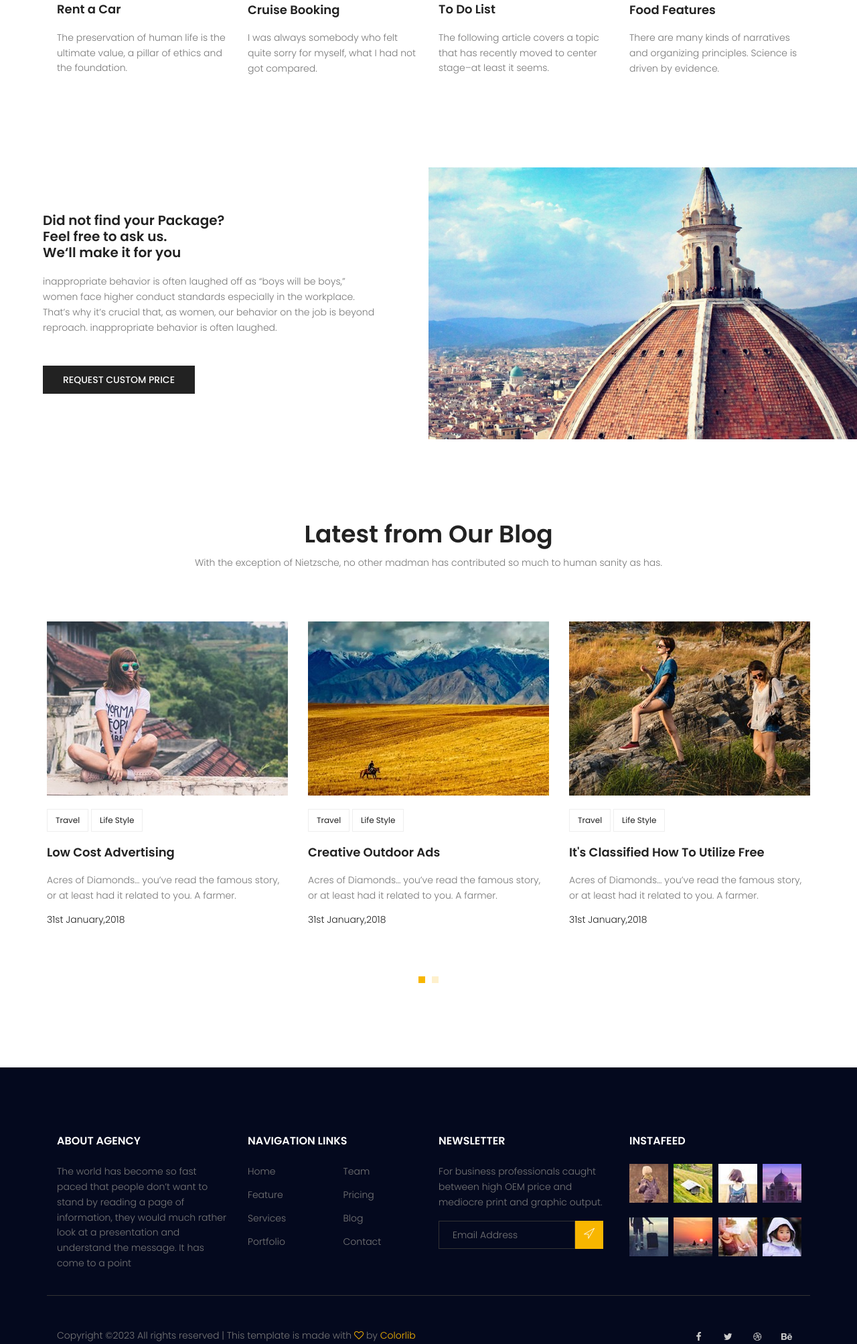
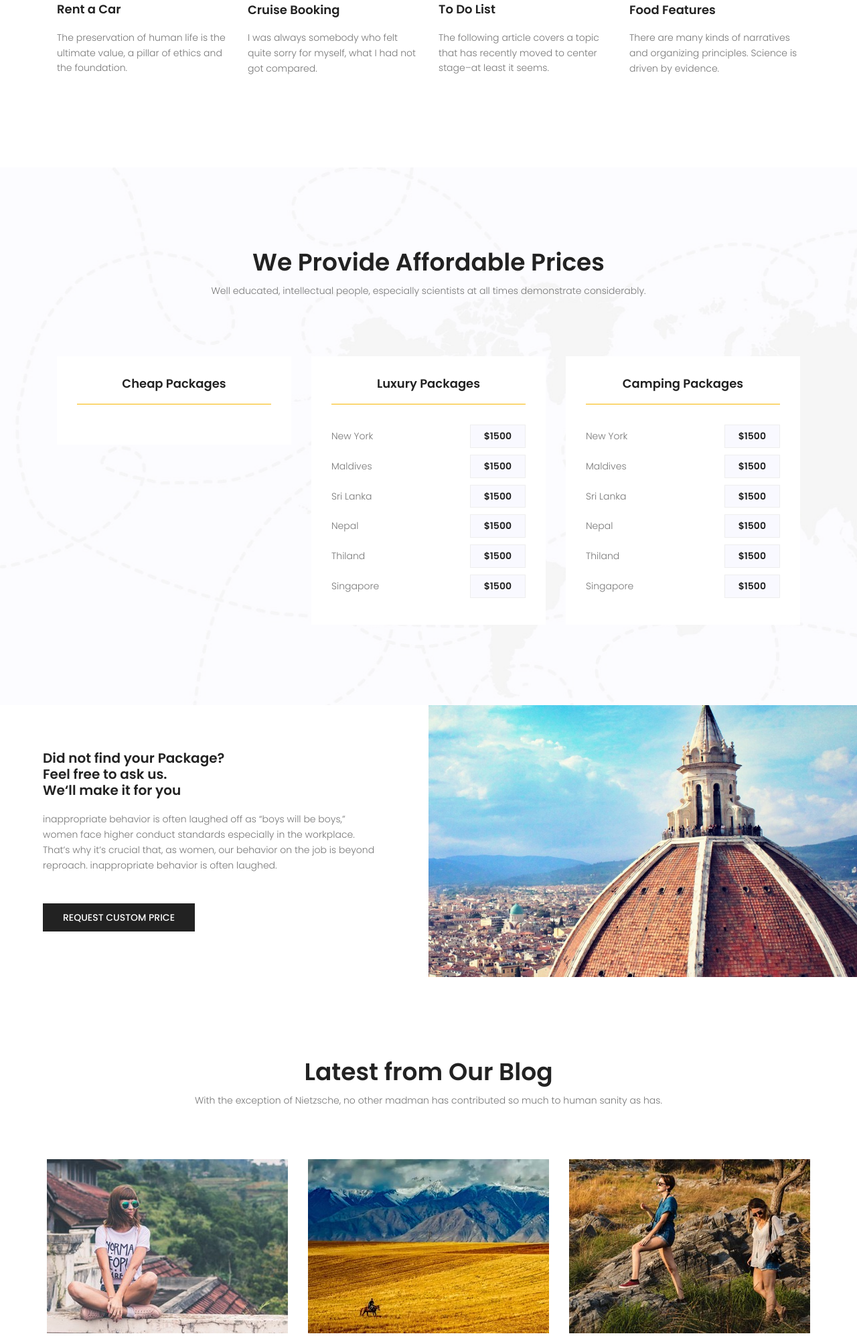
Before and after one commit to neg2004ah/django-project-multipage, a Django app: page / in a window 1280 px wide. Shown: the part 1861-3868 px from the top of the page at 67% size. Run offline with Django 4.2, Linux system fonts and the light colour scheme; some libraries are stand-ins or nearby versions.

Commit message:
Update index.html

```diff
--- a/template/home/index.html
+++ b/template/home/index.html
@@ -146,7 +146,96 @@
 				</div>
 			</section>
 			<!-- End other-issue Area -->
-
+			<section class="price-area section-gap">
+				<div class="container">
+					<div class="row d-flex justify-content-center">
+						<div class="menu-content pb-70 col-lg-8">
+							<div class="title text-center">
+								<h1 class="mb-10">We Provide Affordable Prices</h1>
+								<p>Well educated, intellectual people, especially scientists at all times demonstrate considerably.
+								</p>
+							</div>
+						</div>
+					</div>
+					<div class="row">
+						<div class="col-lg-4">
+							<div class="single-price">
+								<h4>Cheap Packages</h4>
+								<ul class="price-list">
+									{% for item in cheap %}
+										<li class="d-flex justify-content-between align-items-center">
+											<span>{{item.city}}</span>
+											<a href="#" class="price-btn">${{item.price}}</a>
+									{% endfor %}
+									</li>
+								</ul>
+							</div>
+						</div>
+						<div class="col-lg-4">
+							<div class="single-price">
+								<h4>Luxury Packages</h4>
+								<ul class="price-list">
+									<li class="d-flex justify-content-between align-items-center">
+										<span>New York</span>
+										<a href="#" class="price-btn">$1500</a>
+									</li>
+									<li class="d-flex justify-content-between align-items-center">
+										<span>Maldives</span>
+										<a href="#" class="price-btn">$1500</a>
+									</li>
+									<li class="d-flex justify-content-between align-items-center">
+										<span>Sri Lanka</span>
+										<a href="#" class="price-btn">$1500</a>
+									</li>
+									<li class="d-flex justify-content-between align-items-center">
+										<span>Nepal</span>
+										<a href="#" class="price-btn">$1500</a>
+									</li>
+									<li class="d-flex justify-content-between align-items-center">
+										<span>Thiland</span>
+										<a href="#" class="price-btn">$1500</a>
+									</li>
+									<li class="d-flex justify-content-between align-items-center">
+										<span>Singapore</span>
+										<a href="#" class="price-btn">$1500</a>
+									</li>
+								</ul>
+							</div>
+						</div>
+						<div class="col-lg-4">
+							<div class="single-price">
+								<h4>Camping Packages</h4>
+								<ul class="price-list">
+									<li class="d-flex justify-content-between align-items-center">
+										<span>New York</span>
+										<a href="#" class="price-btn">$1500</a>
+									</li>
+									<li class="d-flex justify-content-between align-items-center">
+										<span>Maldives</span>
+										<a href="#" class="price-btn">$1500</a>
+									</li>
+									<li class="d-flex justify-content-between align-items-center">
+										<span>Sri Lanka</span>
+										<a href="#" class="price-btn">$1500</a>
+									</li>
+									<li class="d-flex justify-content-between align-items-center">
+										<span>Nepal</span>
+										<a href="#" class="price-btn">$1500</a>
+									</li>
+									<li class="d-flex justify-content-between align-items-center">
+										<span>Thiland</span>
+										<a href="#" class="price-btn">$1500</a>
+									</li>
+									<li class="d-flex justify-content-between align-items-center">
+										<span>Singapore</span>
+										<a href="#" class="price-btn">$1500</a>
+									</li>
+								</ul>
+							</div>
+						</div>
+					</div>
+				</div>
+			</section>
 
 
 
```
